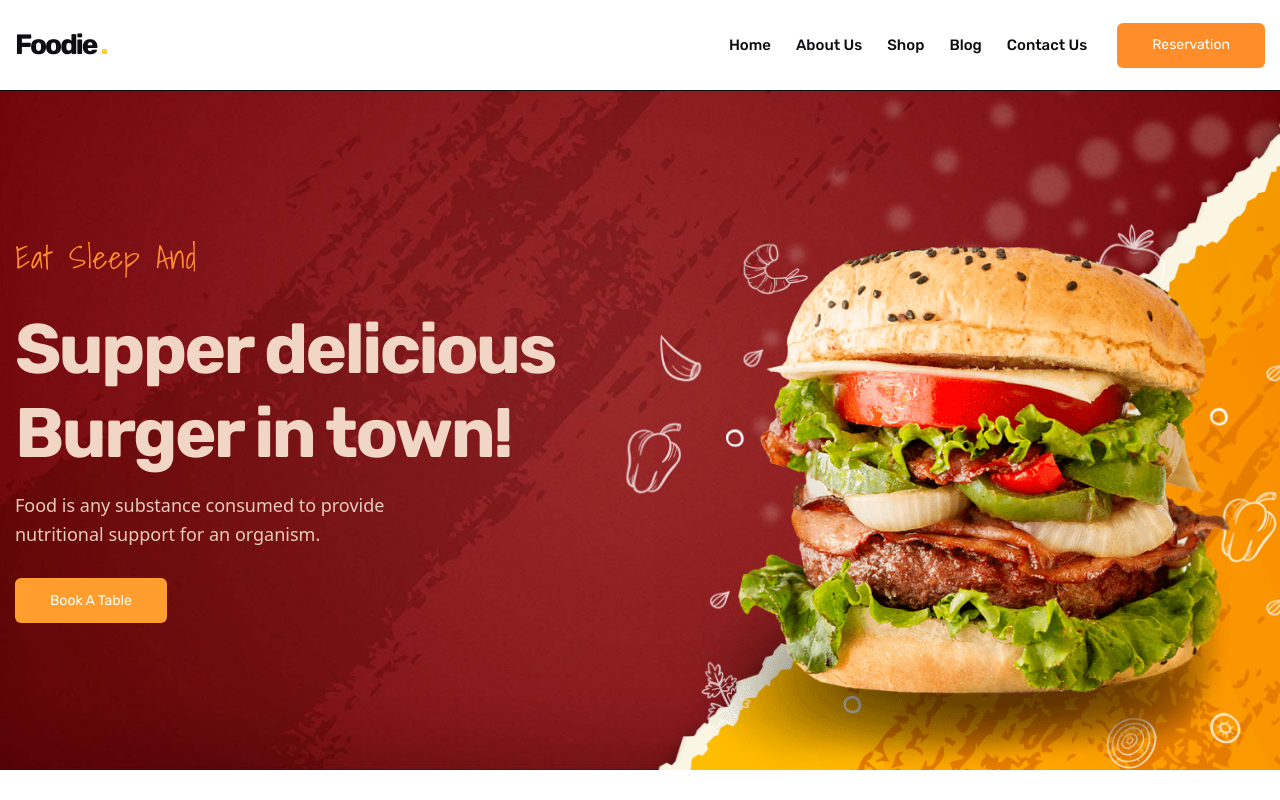
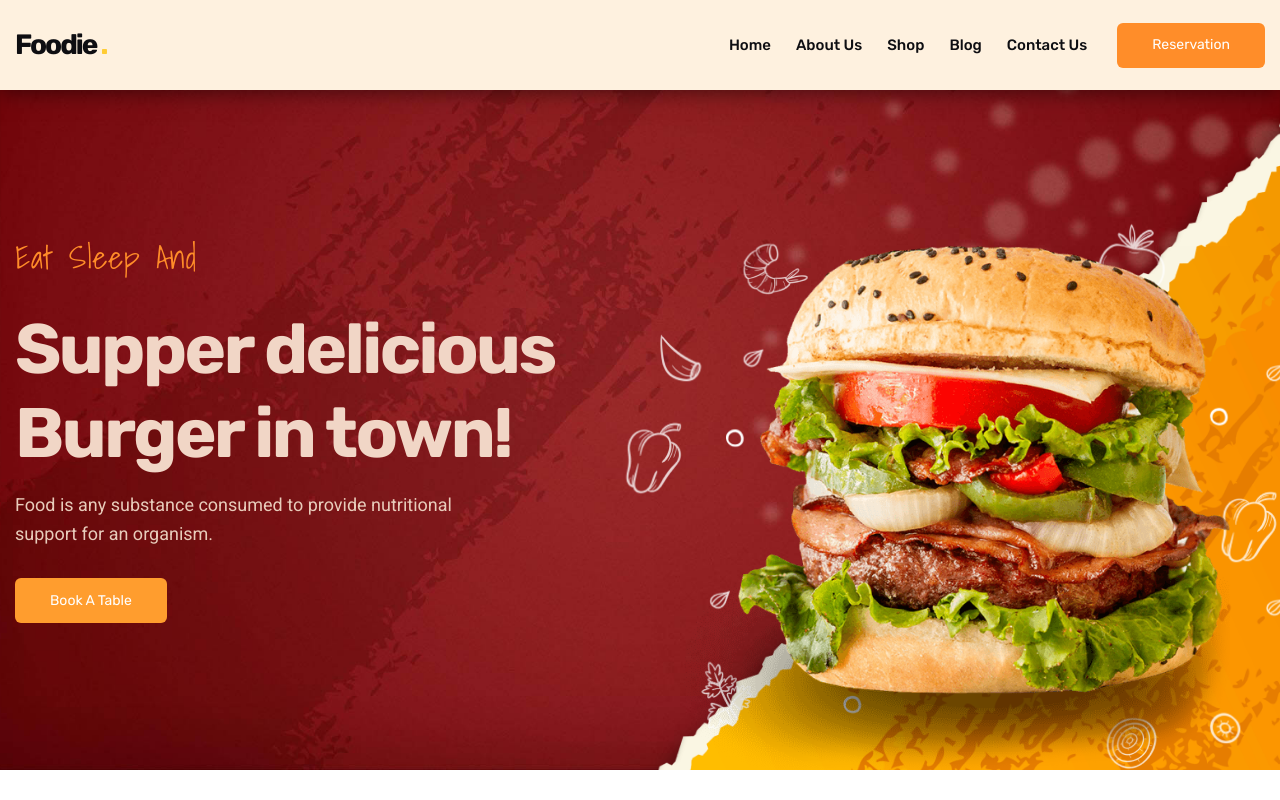
Before and after one commit to sorenblank/burgir-nextjs, a Next.js app: page / in a window 1280 px wide. Built offline with nearby package versions, Linux system fonts and the light colour scheme.

Commit message:
Shadow adjustment

```diff
--- a/app/globals.css
+++ b/app/globals.css
@@ -29,6 +29,8 @@
   --white: hsl(0, 0%, 100%);
   --black: hsl(0, 0%, 0%);
   --onyx: hsl(0, 0%, 27%);
+
+  --shadow-1: 0 1px 4px hsla(0, 0%, 0%, 0.2);
 }
 
 ::-webkit-scrollbar { width: 8px; }
--- a/app/pages/Header.jsx
+++ b/app/pages/Header.jsx
@@ -34,13 +34,13 @@ const Header = () => {
   };
 
   return (
-    <header className={`fixed top-0 w-full z-50 border-b py-[14px] bg-n-white border-b-n-richblackfogra`}>
+    <header className={`fixed top-0 w-full z-50 py-[14px] bg-[#fef1df]`} style={{boxShadow: "0 2px 20px hsla(0, 0%, 0%, 0.5)"}}>
       <div className='container flex justify-between items-center lg:gap-[20px]'>
         <h1 className='font-rubik text-[28px] font-bold -tracking-[2px] text-n-richblackfogra'>
           <a href='/' >Foodie <span className='inline-block text-n-saffron'>.</span></a>
         </h1>
 
-        <nav className={`${openNavigation ? 'flex' : 'hidden'} fixed top-[4.5rem] left-0 right-0 bottom-0 bg-white lg:bg-transparent lg:static lg:flex lg:ml-auto`}>
+        <nav className={`${openNavigation ? 'flex border-t' : 'hidden'} fixed top-[4.5rem] left-0 right-0 bottom-0 bg-white lg:bg-transparent lg:static lg:flex lg:ml-auto`}>
 
           <div className='relative z-2 flex flex-col items-center justify-center m-auto lg:flex-row lg:gap-[5px] '>
             {navigation.map((item) => (
--- a/app/pages/Hero.jsx
+++ b/app/pages/Hero.jsx
@@ -8,7 +8,7 @@ const Hero = () => {
         <div className="md:mx-0">
           <p className="text-n-darkOrange font-shadows text-[1.8rem] tracking-[1px] mb-[25px] lg:text-[32px]">Eat Sleep And</p>
           <h2 className="h1 text-[32px] text-n-champagnepink max-w-[12ch] mx-auto sm:text-[42px] lg:text-[70px] lg:tracking-[-2.5px] md:mx-0">Supper delicious Burger in town!</h2>
-          <p className="text-n-desertSand text-[16px] mx-auto max-w-[44ch] mt-[15px] mb-[30px] lg:text-[18px] md:mx-0">Food is any substance consumed to provide nutritional support for an organism.</p>
+          <p className="text-n-desertSand font-roboto text-[16px] mx-auto max-w-[44ch] mt-[15px] mb-[30px] lg:text-[18px] md:mx-0">Food is any substance consumed to provide nutritional support for an organism.</p>
           <Button className="mx-auto md:mx-0">Book A Table</Button>
         </div>
 
--- a/tailwind.config.js
+++ b/tailwind.config.js
@@ -24,6 +24,7 @@ module.exports = {
           saffron: "#ffcc33",
           darkOrange: "#ff8d29",
           desertSand: "#e8ccbb",
+          issabeline: "#f9f6f0",
         },
       },
       fontFamily: {
```
